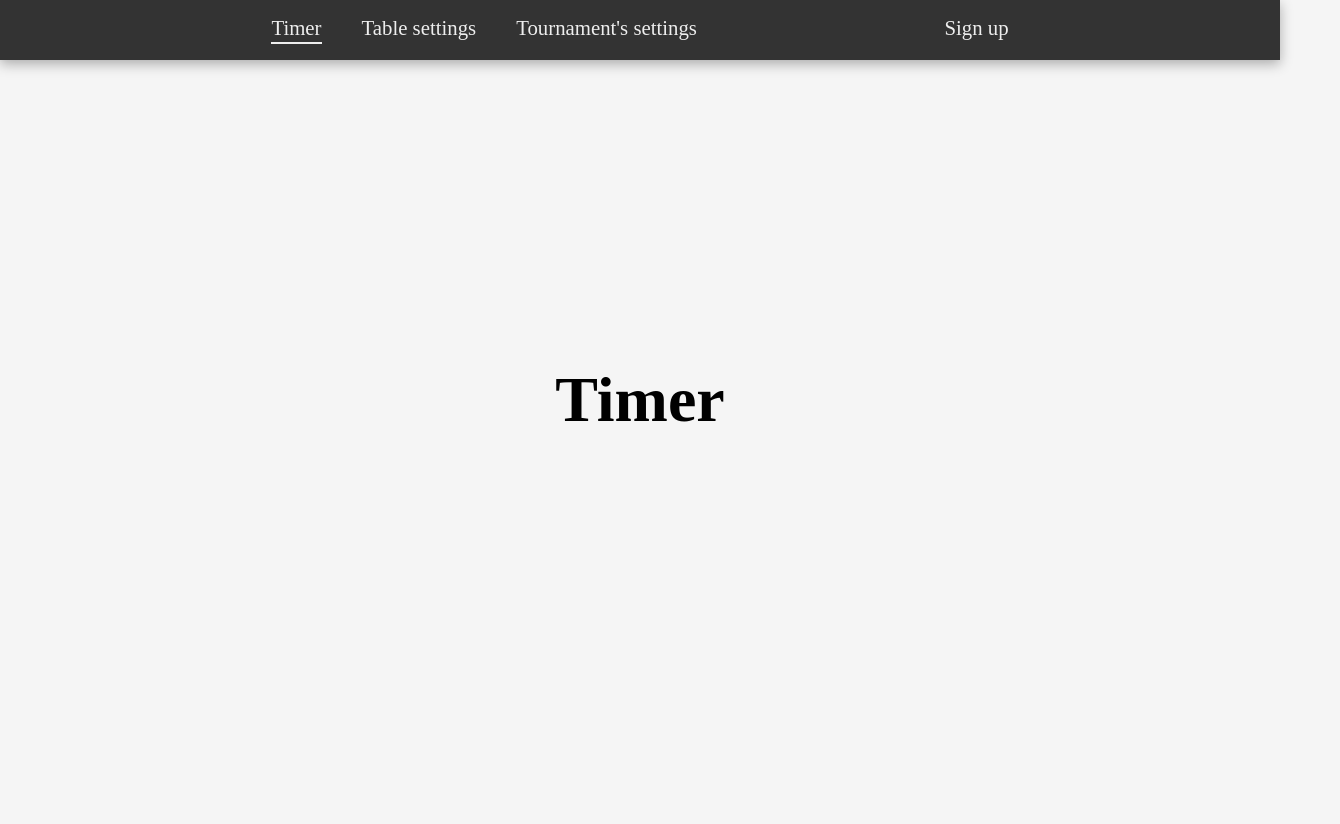
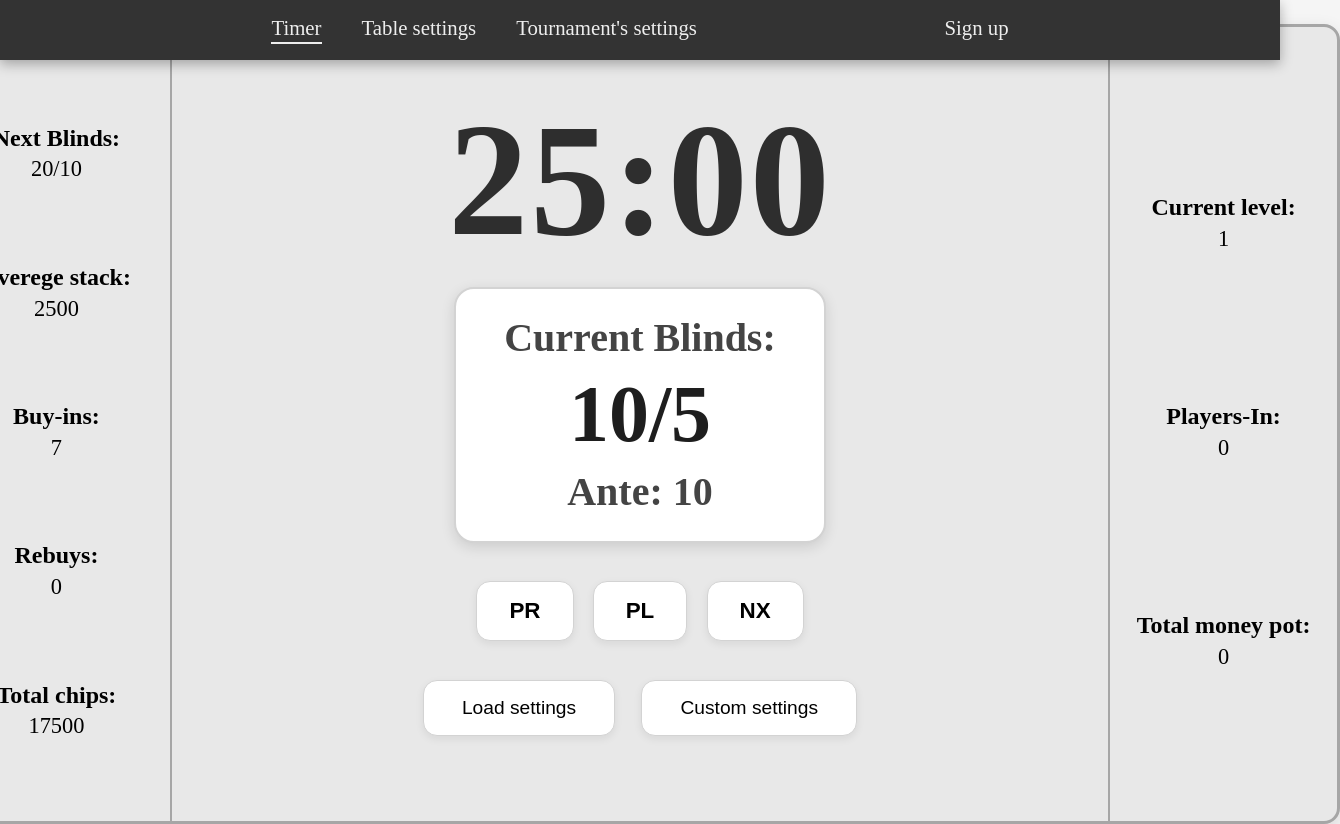
Before and after one commit to mszymanski1997/poker-tournament-manager, a React (Vite) app in the folder frontend/: page / in a window 1280 px wide. Shown: the whole page, 1340 px wide, since content can reach past the window. Before the commit the page ends 800 px from the top, so only its background shows below. Built offline with nearby package versions, Linux system fonts and the light colour scheme.

Commit message:
feat: add timer JSX and styling (logic not implemented)

```diff
--- a/frontend/src/components/Navigation/Navigation.tsx
+++ b/frontend/src/components/Navigation/Navigation.tsx
@@ -4,7 +4,7 @@ import MobileNav from './Mobile/MobileNav';
 import { useState, useEffect } from 'react';
 
 const Navigation = () => {
-	const [isMobile, setIsMobile] = useState(window.innerWidth <= 600);
+	const [isMobile, setIsMobile] = useState<boolean>(window.innerWidth <= 600);
 
 	useEffect(() => {
 		const handleResize = () => setIsMobile(window.innerWidth <= 600);
--- a/frontend/src/index.scss
+++ b/frontend/src/index.scss
@@ -1,3 +1,5 @@
+@import url('./pages/Timer/Timer.scss');
+
 * {
 	box-sizing: border-box;
 	padding: 0;
@@ -9,7 +11,9 @@ body {
 	justify-content: center;
 	align-items: center;
 	height: 100vh;
+	width: 100%;
 	background-color: #f5f5f5;
+	padding-top: 3rem;
 }
 
 h1 {
--- /dev/null
+++ b/frontend/src/pages/Timer/CenterPanel/CentralPanel.module.scss
@@ -0,0 +1,111 @@
+$bg-panel: #eeeeee;
+$border: #d3d3d3;
+$text-dark: #2e2e2e;
+
+.container {
+	display: flex;
+	flex-direction: column;
+	align-items: center;
+	justify-content: center;
+	padding: 3rem 4rem;
+	width: 70%;
+	height: 100%;
+	gap: 2.4rem;
+}
+
+// -------- TIME --------
+.time {
+	font-size: 10rem;
+	font-weight: 700;
+	letter-spacing: 2px;
+	color: $text-dark;
+	margin: 0;
+	line-height: 0.85;
+}
+
+// -------- CURRENT BLINDS --------
+.blindsInfo {
+	display: flex;
+	flex-direction: column;
+	align-items: center;
+	gap: 0.5rem;
+	padding: 1.6rem 3rem;
+	background: white;
+	border: 2px solid $border;
+	border-radius: 20px;
+	box-shadow: 0 4px 14px rgba(0, 0, 0, 0.12);
+
+	p {
+		margin: 0;
+		font-size: 2.5rem;
+		font-weight: 600;
+		color: #444;
+
+		span {
+			font-weight: 800;
+		}
+	}
+
+	.blinds {
+		font-size: 5rem;
+		font-weight: 700;
+
+		color: #1e1e1e;
+	}
+}
+
+// -------- TIMER BUTTONS  --------
+.timerButtons {
+	display: flex;
+	justify-content: center;
+	gap: 1.2rem;
+
+	button {
+		padding: 1rem 2rem;
+		border: 1px solid $border;
+		border-radius: 14px;
+		background: #fff;
+		font-size: 1.4rem;
+		font-weight: 600;
+		cursor: pointer;
+		transition: 0.15s ease;
+		box-shadow: 0 3px 8px rgba(0, 0, 0, 0.07);
+
+		&:hover {
+			background: #f0f0f0;
+			transform: translateY(-2px);
+		}
+
+		&:active {
+			transform: scale(0.97);
+		}
+	}
+}
+
+// -------- SETTINGS BUTTONS  --------
+.settingsButtons {
+	display: flex;
+	justify-content: center;
+	gap: 1.6rem;
+
+	button {
+		padding: 1rem 2.4rem;
+		border-radius: 14px;
+		border: 1px solid $border;
+		background: white;
+		font-size: 1.2rem;
+		font-weight: 500;
+		cursor: pointer;
+		transition: 0.15s ease;
+		box-shadow: 0 3px 8px rgba(0, 0, 0, 0.07);
+
+		&:hover {
+			background: #f0f0f0;
+			transform: translateY(-2px);
+		}
+
+		&:active {
+			transform: scale(0.97);
+		}
+	}
+}
--- /dev/null
+++ b/frontend/src/pages/Timer/CenterPanel/CentralPanel.tsx
@@ -0,0 +1,30 @@
+import styles from './CentralPanel.module.scss';
+
+const CentralPanel = () => {
+	return (
+		<div className={styles.container}>
+			<p className={styles.time}>25:00</p>
+
+			<div className={styles.blindsInfo}>
+				<p>Current Blinds:</p>
+				<p className={styles.blinds}>10/5</p>
+				<p>
+					Ante: <span>10</span>
+				</p>
+			</div>
+
+			<div className={styles.timerButtons}>
+				<button>PR</button>
+				<button>PL</button>
+				<button>NX</button>
+			</div>
+
+			<div className={styles.settingsButtons}>
+				<button>Load settings</button>
+				<button>Custom settings</button>
+			</div>
+		</div>
+	);
+};
+
+export default CentralPanel;
--- /dev/null
+++ b/frontend/src/pages/Timer/LeftBar.tsx
@@ -0,0 +1,25 @@
+const LeftBar = () => {
+	return (
+		<div className='leftBar'>
+			<ul>
+				<li>
+					Next Blinds: <span>20/10</span>
+				</li>
+				<li>
+					Averege stack: <span>2500</span>
+				</li>
+				<li>
+					Buy-ins: <span>7</span>
+				</li>
+				<li>
+					Rebuys: <span>0</span>
+				</li>
+				<li>
+					Total chips: <span>17500</span>
+				</li>
+			</ul>
+		</div>
+	);
+};
+
+export default LeftBar;
--- /dev/null
+++ b/frontend/src/pages/Timer/RightBar.tsx
@@ -0,0 +1,21 @@
+const RightBar = () => {
+	return (
+		<div className='rightBar'>
+			<ul>
+				<li>
+					Current level: <span>1</span>
+				</li>
+
+				<li>
+					Players-In: <span>0</span>
+				</li>
+
+				<li>
+					Total money pot: <span>0</span>
+				</li>
+			</ul>
+		</div>
+	);
+};
+
+export default RightBar;
--- /dev/null
+++ b/frontend/src/pages/Timer/Timer.scss
@@ -0,0 +1,53 @@
+.timer {
+	width: 1400px;
+	height: 800px;
+	background-color: red;
+	display: flex;
+	align-items: center;
+	justify-content: space-between;
+	background-color: #e8e8e8;
+	border-radius: 1rem;
+	border: 3px solid #a6a6a6;
+	box-shadow: 0 6px 18px rgba(0, 0, 0, 0.12);
+
+	ul {
+		list-style-type: none;
+		display: flex;
+		flex-direction: column;
+		justify-content: space-evenly;
+		align-items: center;
+		height: 100%;
+		width: 100%;
+		text-align: center;
+		padding: 0 1rem;
+
+		li {
+			display: flex;
+			flex-direction: column;
+            gap: 0.3rem;
+			font-weight: bold;
+			font-size: 1.5rem;
+
+			span {
+				font-weight: normal;
+				font-size: 1.4rem;
+			}
+		}
+	}
+
+	.leftBar,
+	.rightBar {
+		height: 100%;
+		text-align: center;
+		width: 240px;
+		padding-top: 1rem;
+	}
+
+	.leftBar {
+		border-right: 2px solid #a6a6a6;
+	}
+
+	.rightBar {
+		border-left: 2px solid #a6a6a6;
+	}
+}
--- a/frontend/src/pages/Timer/Timer.tsx
+++ b/frontend/src/pages/Timer/Timer.tsx
@@ -1,5 +1,15 @@
+import LeftBar from './LeftBar';
+import RightBar from './RightBar';
+import CentralPanel from './CenterPanel/CentralPanel';
+
 const Timer = () => {
-	return <h1>Timer</h1>;
+	return (
+		<div className='timer'>
+			<LeftBar />
+			<CentralPanel />
+			<RightBar />
+		</div>
+	);
 };
 
 export default Timer;
```
